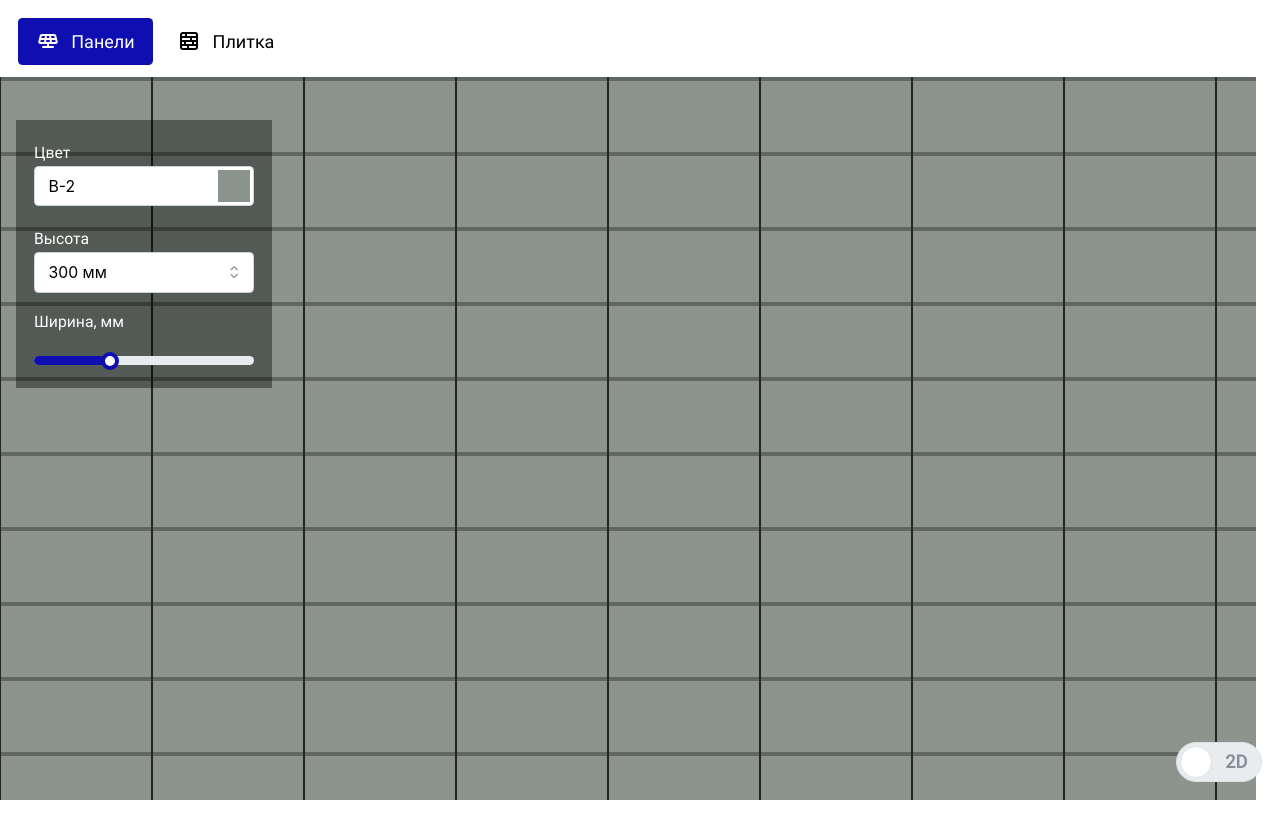
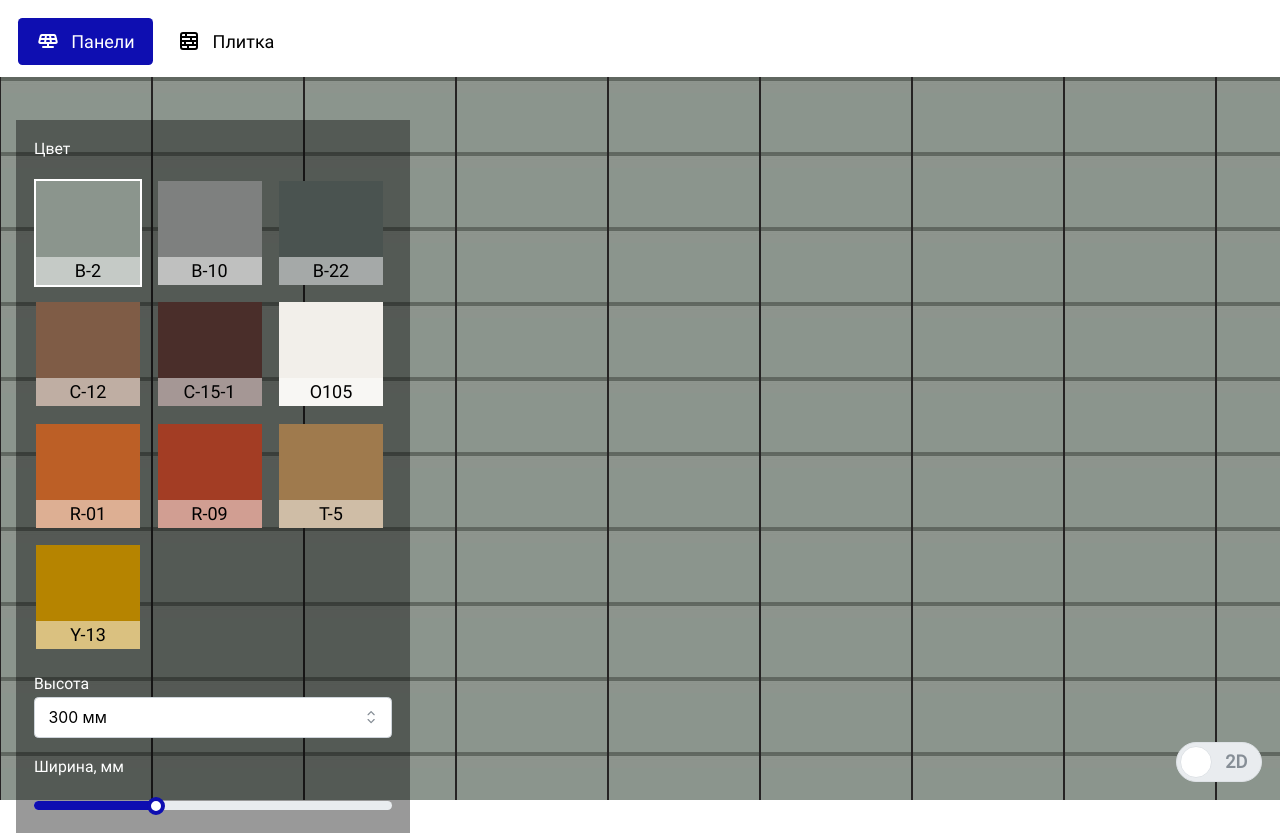
Before and after one commit to moustru/configurator, a React (Vite) app: page / in a window 1280 px wide. Both pictures are taken after a click on the button "Начать работу". Before the commit the page ends 800 px from the top, so only its background shows below. Built offline with nearby package versions, Linux system fonts and the light colour scheme.

Commit message:
feat: remake panel

```diff
--- a/src/modules/canvas/Canvas.styled.ts
+++ b/src/modules/canvas/Canvas.styled.ts
@@ -70,10 +70,10 @@ export const RenderHouseWrapper = styled.div`
 `;
 
 export const RenderImage = styled.img<{ $isZoomed?: boolean }>`
-  min-width: ${(props) => (props.$isZoomed ? "1920" : "1200")}px;
-  min-height: ${(props) => (props.$isZoomed ? "1080" : "675")}px;
-  max-width: ${(props) => (props.$isZoomed ? "3840" : "2400")}px;
-  max-height: ${(props) => (props.$isZoomed ? "2160" : "1350")}px;
+  min-width: 1920px;
+  min-height: 1080px;
+  max-width: 3840px;
+  max-height: 2160px;
 `;
 
 export const Render = styled.div`
--- a/src/modules/canvas/Canvas.tsx
+++ b/src/modules/canvas/Canvas.tsx
@@ -147,42 +147,15 @@ const Canvas: FC<{ hidden: boolean }> = ({ hidden }) => {
             className="container"
             innerRef={scrollContainerRef}
             style={{
-              width: "80%",
+              width: "100%",
               display: "flex",
               justifyContent: "flex-start",
             }}
           >
-            <S.RenderImage
-              ref={imageRef}
-              $isZoomed={isZoomed}
-              src={image}
-              alt={"3D-image"}
-            />
+            <S.RenderImage ref={imageRef} src={image} alt={"3D-image"} />
           </ScrollContainer>
         </S.RenderHouseWrapper>
       </S.Viewer3D>
-
-      <IconZoomOut />
-
-      {!twoDimensional && (
-        <ActionIcon
-          onClick={() => setIsZoomed(!isZoomed)}
-          pos="absolute"
-          top="24px"
-          right="14%"
-          w={rem(48)}
-          h={rem(48)}
-        >
-          {isZoomed ? (
-            <IconZoomOut
-              style={{ width: "80%", height: "80%", color: "white.0" }}
-              stroke={1.5}
-            />
-          ) : (
-            <IconZoomIn style={{ width: "80%", height: "80%" }} stroke={1.5} />
-          )}
-        </ActionIcon>
-      )}
 
       <Switch
         size="xl"
--- a/src/modules/form/Form.tsx
+++ b/src/modules/form/Form.tsx
@@ -64,7 +64,7 @@ const Form: FC<IProps> = ({ isFormExpanded }) => {
       pos="absolute"
       top="120px"
       left="16px"
-      w="20%"
+      w="350px"
       p={rem(16)}
       justify="flex-start"
       bg="rgba(0, 0, 0, .4)"
--- a/src/modules/form/components/Panel.tsx
+++ b/src/modules/form/components/Panel.tsx
@@ -8,7 +8,7 @@ import {
   setHeight,
 } from "../../../redux/slices/sliderbarReducer";
 
-import { Select, Slider, Text } from "@mantine/core";
+import { Flex, rem, Select, Slider, Stack, Text } from "@mantine/core";
 
 const Panel: FC = () => {
   const { panel } = useSelector((state) => state.sidebar);
@@ -50,22 +50,36 @@ const Panel: FC = () => {
 
   return (
     <>
-      <Select
-        label="Цвет"
-        value={panel.color}
-        data={panels}
-        onChange={handleChangeColor}
-        rightSection={
-          <div
+      <Text size="sm" color="white.0">
+        Цвет
+      </Text>
+      <Flex wrap="wrap" gap={rem(12)}>
+        {panels.map((pan) => (
+          <Stack
+            w={rem(96)}
+            h={rem(96)}
+            pos="relative"
+            key={pan.color + pan.label}
+            onClick={() => handleChangeColor(pan.label)}
             style={{
-              backgroundColor: panels.find((pan) => pan.value === panel.color)
-                ?.color,
-              width: "32px",
-              height: "32px",
+              border: "2px solid transparent",
+              borderColor: pan.label === panel.color ? "white" : "transparent",
             }}
-          />
-        }
-      />
+          >
+            <Stack bg={pan.color} w="100%" h="100%" />
+            <Text
+              pos="absolute"
+              bottom={0}
+              left={0}
+              w="100%"
+              bg="rgba(255, 255, 255, .5)"
+              ta="center"
+            >
+              {pan.label}
+            </Text>
+          </Stack>
+        ))}
+      </Flex>
       <Select
         label="Высота"
         value={String(panel.height)}
```
